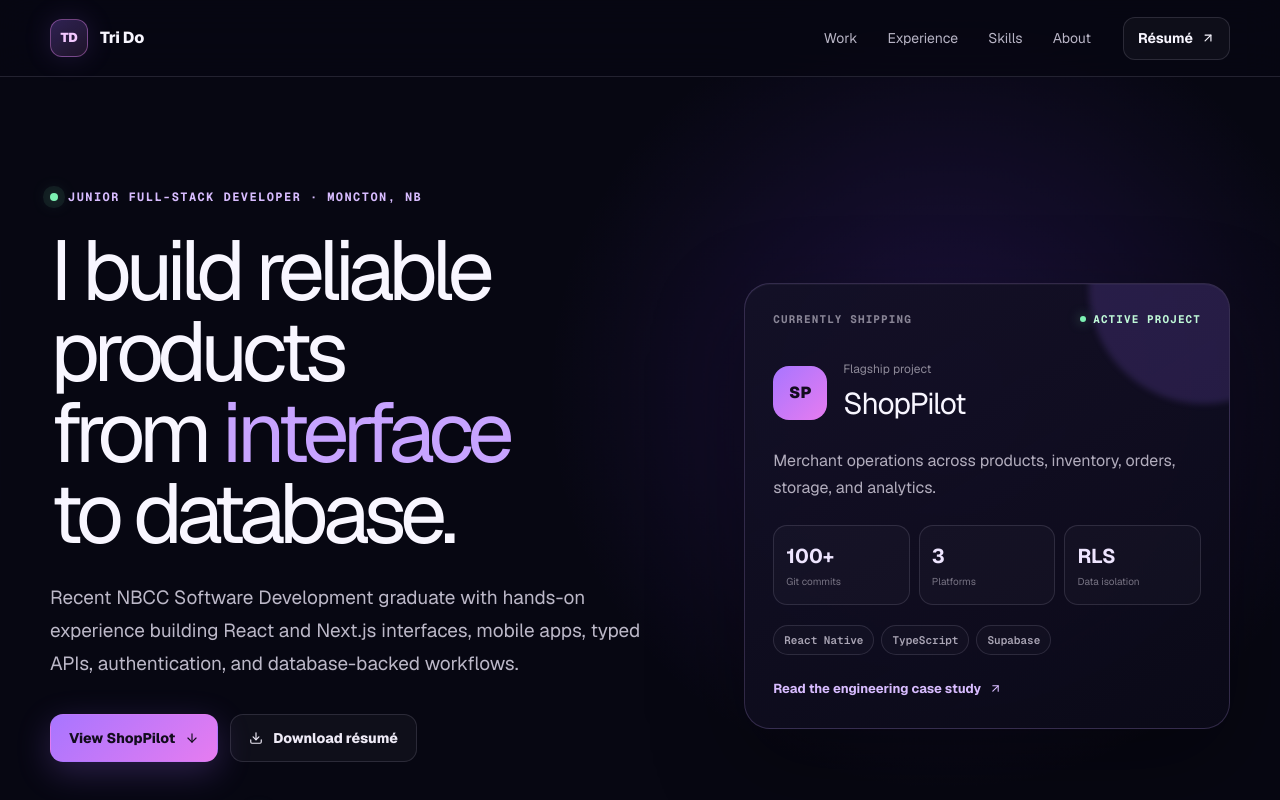
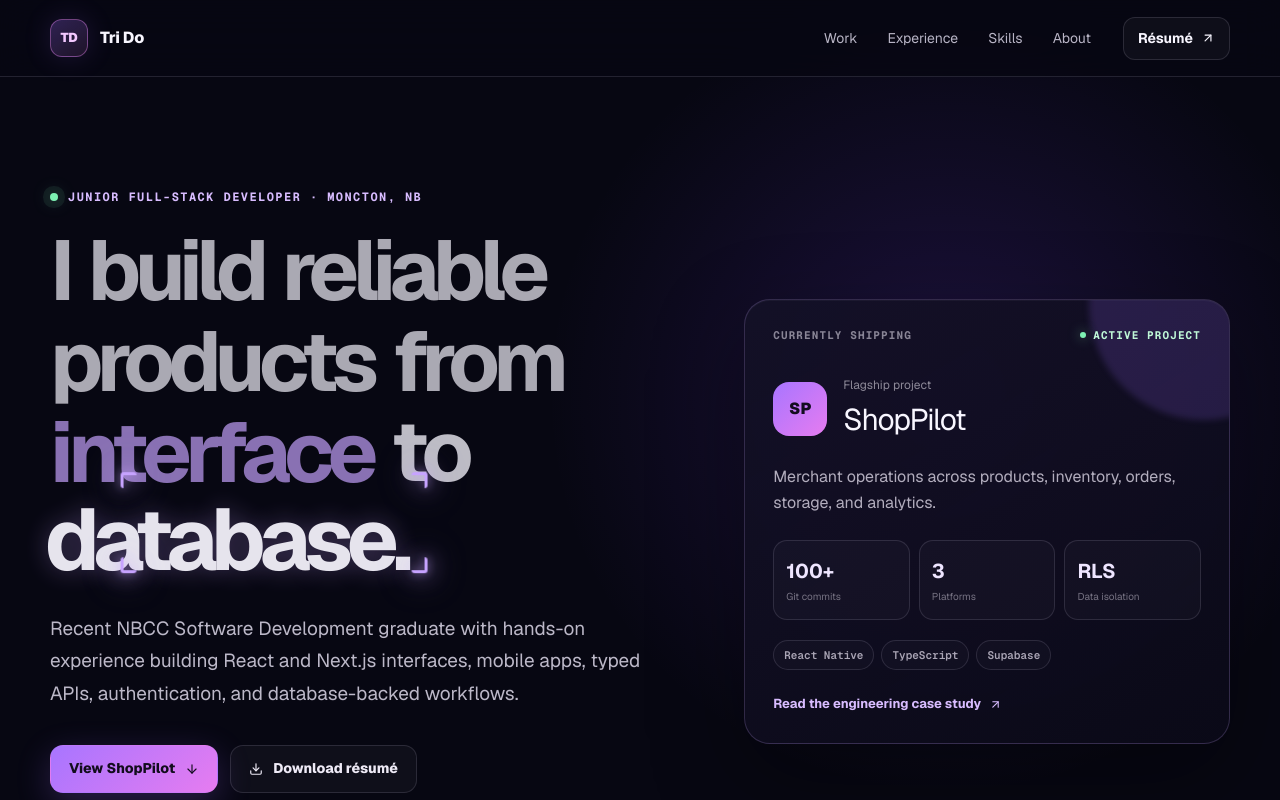
Before and after one commit to dominhtri055/tri-portfolio, a Next.js app: page / in a window 1280 px wide. Shown: the top 800 px of the page. Built offline with nearby package versions, Linux system fonts and the light colour scheme.

Commit message:
Restore animated hero text

```diff
--- a/app/globals.css
+++ b/app/globals.css
@@ -89,15 +89,9 @@ button { color: inherit; font: inherit; }
 }
 .eyebrow { display: flex; align-items: center; gap: 10px; }
 .eyebrow > span { width: 8px; height: 8px; border-radius: 50%; background: var(--green); box-shadow: 0 0 0 7px rgba(125,241,179,.08), 0 0 18px rgba(125,241,179,.45); }
-.hero h1 {
+.hero-title {
   max-width: 760px; margin: 24px 0 28px; font-size: clamp(56px, 6.6vw, 94px);
-  line-height: .96; letter-spacing: -.072em; text-wrap: balance;
-}
-.hero h1 em {
-  color: #c7a3ff;
-  font-family: inherit;
-  font-style: normal;
-  font-weight: inherit;
+  line-height: .96; font-weight: 700; letter-spacing: -.072em; text-wrap: balance;
 }
 .hero-lede { max-width: 680px; margin: 0; color: #bcb8c8; font-size: 19px; line-height: 1.72; }
 .hero-actions, .project-links, .contact-actions { display: flex; align-items: center; flex-wrap: wrap; gap: 12px; }
@@ -245,7 +239,7 @@ footer { border-top: 1px solid var(--line); color: #777282; font: 600 11px var(-
   .nav-links { display: none; }
   .nav-resume { margin-left: auto; }
   .hero { padding-block: 72px 68px; }
-  .hero h1 { font-size: clamp(48px, 14.5vw, 68px); }
+  .hero-title { font-size: clamp(48px, 14.5vw, 68px); }
   .hero-lede { font-size: 17px; }
   .signal-grid { grid-template-columns: 1fr; padding-block: 12px; }
   .signal-grid div, .signal-grid div:first-child { min-height: 70px; padding: 12px 0; border-left: 0; border-top: 1px solid var(--line); }
--- a/app/page.tsx
+++ b/app/page.tsx
@@ -2,6 +2,7 @@
 
 import Image from "next/image";
 import { useState } from "react";
+import TrueFocus from "@/components/TrueFocus/TrueFocus";
 import {
   FiArrowDown,
   FiArrowUpRight,
@@ -147,7 +148,17 @@ export default function HomePage() {
       <section className="hero section-shell" id="top">
         <div className="hero-copy">
           <p className="eyebrow"><span /> Junior Full-Stack Developer · Moncton, NB</p>
-          <h1>I build reliable products from <em>interface</em> to database.</h1>
+          <TrueFocus
+            sentence="I build reliable products from interface to database."
+            manualMode={false}
+            blurAmount={0}
+            borderColor="#c7a3ff"
+            glowColor="rgba(199, 163, 255, 0.6)"
+            animationDuration={0.45}
+            pauseBetweenAnimations={0.45}
+            className="focus-container--hero hero-title"
+            headingLevel={1}
+          />
           <p className="hero-lede">
             Recent NBCC Software Development graduate with hands-on experience building
             React and Next.js interfaces, mobile apps, typed APIs, authentication, and
--- a/components/TrueFocus/TrueFocus.css
+++ b/components/TrueFocus/TrueFocus.css
@@ -45,6 +45,32 @@
   box-sizing: content-box;
   border: none;
   filter: drop-shadow(0 0 16px var(--glow-color, #fff));
+}
+
+.hero-title.focus-container {
+  gap: 0.12em 0.22em;
+  align-items: baseline;
+  justify-content: flex-start;
+}
+
+.hero-title .focus-word {
+  color: var(--ink);
+  background: none;
+  font-family: inherit;
+  font-size: inherit;
+  font-weight: inherit;
+  line-height: inherit;
+  letter-spacing: inherit;
+  text-shadow: none;
+  cursor: default;
+}
+
+.hero-title .focus-word:nth-of-type(6) {
+  color: #c7a3ff;
+}
+
+.hero-title .focus-word.active {
+  text-shadow: 0 0 24px rgba(199, 163, 255, 0.32);
 }
 
 .corner {
@@ -104,3 +130,14 @@
     border-width: 2px;
   }
 }
+
+@media (prefers-reduced-motion: reduce) {
+  .hero-title .focus-word {
+    opacity: 1 !important;
+    transform: none !important;
+  }
+
+  .hero-title .focus-frame {
+    display: none;
+  }
+}
--- a/components/TrueFocus/TrueFocus.jsx
+++ b/components/TrueFocus/TrueFocus.jsx
@@ -14,6 +14,7 @@ const TrueFocus = ({
   animationDuration = 0.5,
   pauseBetweenAnimations = 1,
   className = "",
+  headingLevel,
 }) => {
   const words = sentence.split(separator).filter(Boolean);
   const [currentIndex, setCurrentIndex] = useState(0);
@@ -76,6 +77,8 @@ const TrueFocus = ({
     <div
       className={`focus-container ${className}`}
       ref={containerRef}
+      role={headingLevel ? "heading" : undefined}
+      aria-level={headingLevel}
       aria-label={sentence}
     >
       {words.map((word, index) => {
```
